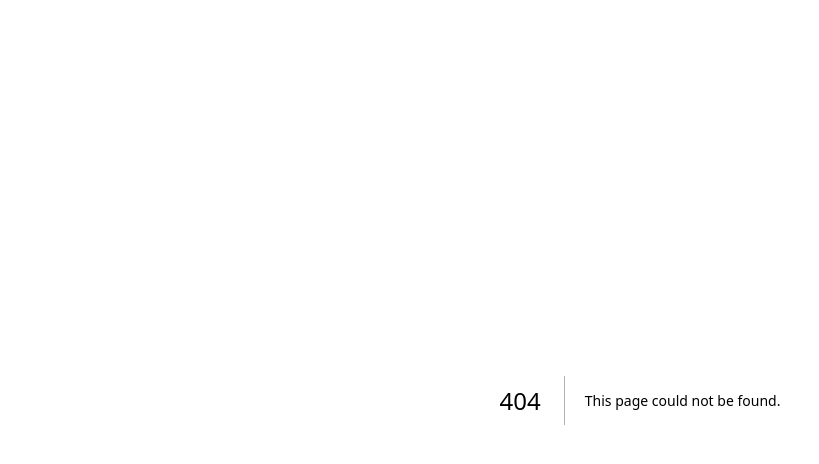
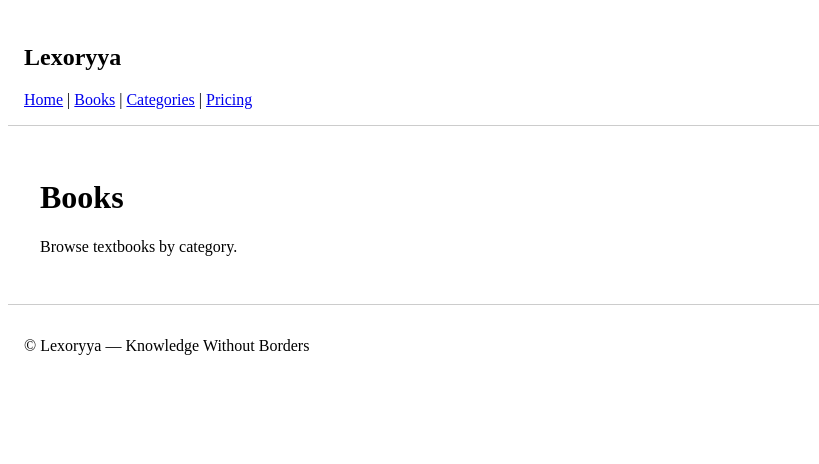
Before and after one commit to sasidhar-cell/lexoryya-web, a Next.js app: page /books in a window 1280 px wide. Before the commit this address had no page. Shown: the top 464 px of the page, without its empty margins (0-819 px from the left). Built offline with nearby package versions, Linux system fonts and the light colour scheme.

Commit message:
Add books page

```diff
--- /dev/null
+++ b/pages/books.js
@@ -0,0 +1,10 @@
+import Layout from "../components/Layout";
+
+export default function Books() {
+  return (
+    <Layout>
+      <h1>Books</h1>
+      <p>Browse textbooks by category.</p>
+    </Layout>
+  );
+}
```
